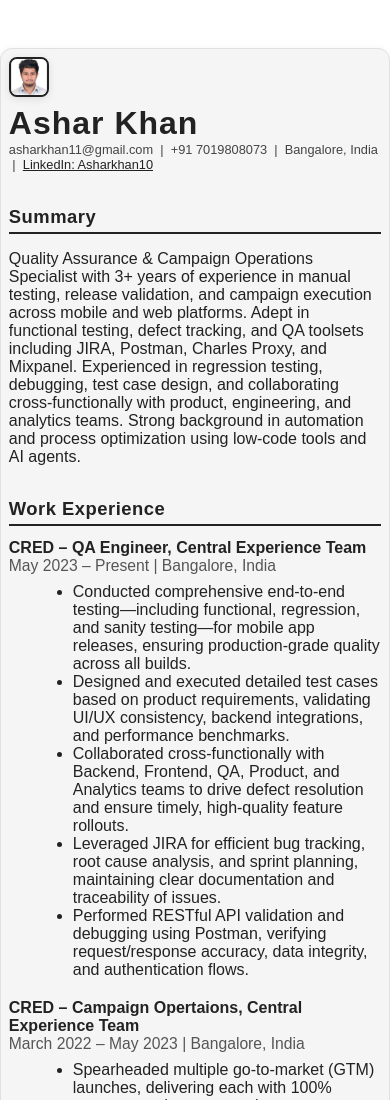
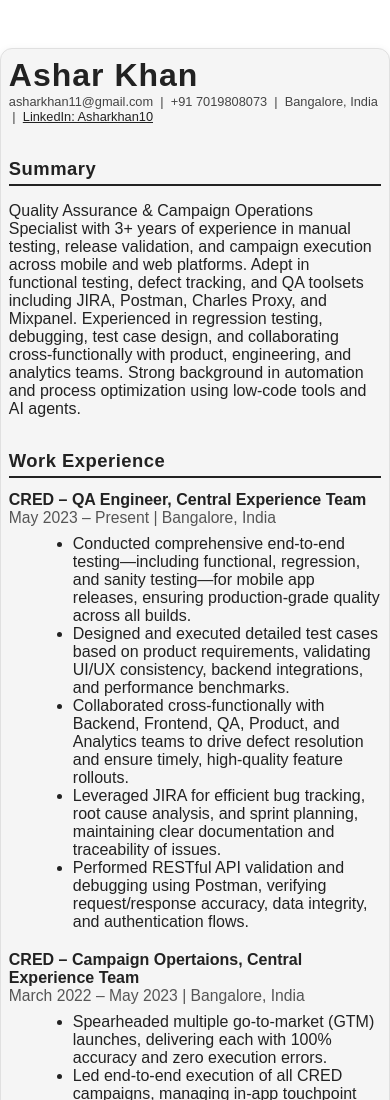
Before and after one commit to asharkhan-11/resume-site, a plain HTML site: page index.html in a window 390 px wide. Shown: the top 1100 px of the page. Drawn offline with Linux system fonts and the light colour scheme.

Commit message:
Update index.html

```diff
--- a/index.html
+++ b/index.html
@@ -179,14 +179,7 @@
         flex-wrap: wrap;
       }
       .profile-photo {
-        position: static;
-        float: none;
-        display: block;
-        margin: 0 8px 8px 0;
-        width: 48px;
-        height: 48px;
-        flex-shrink: 0;
-        order: 0;
+        display: none;
       }
       .header-left {
         min-width: 0;
```
